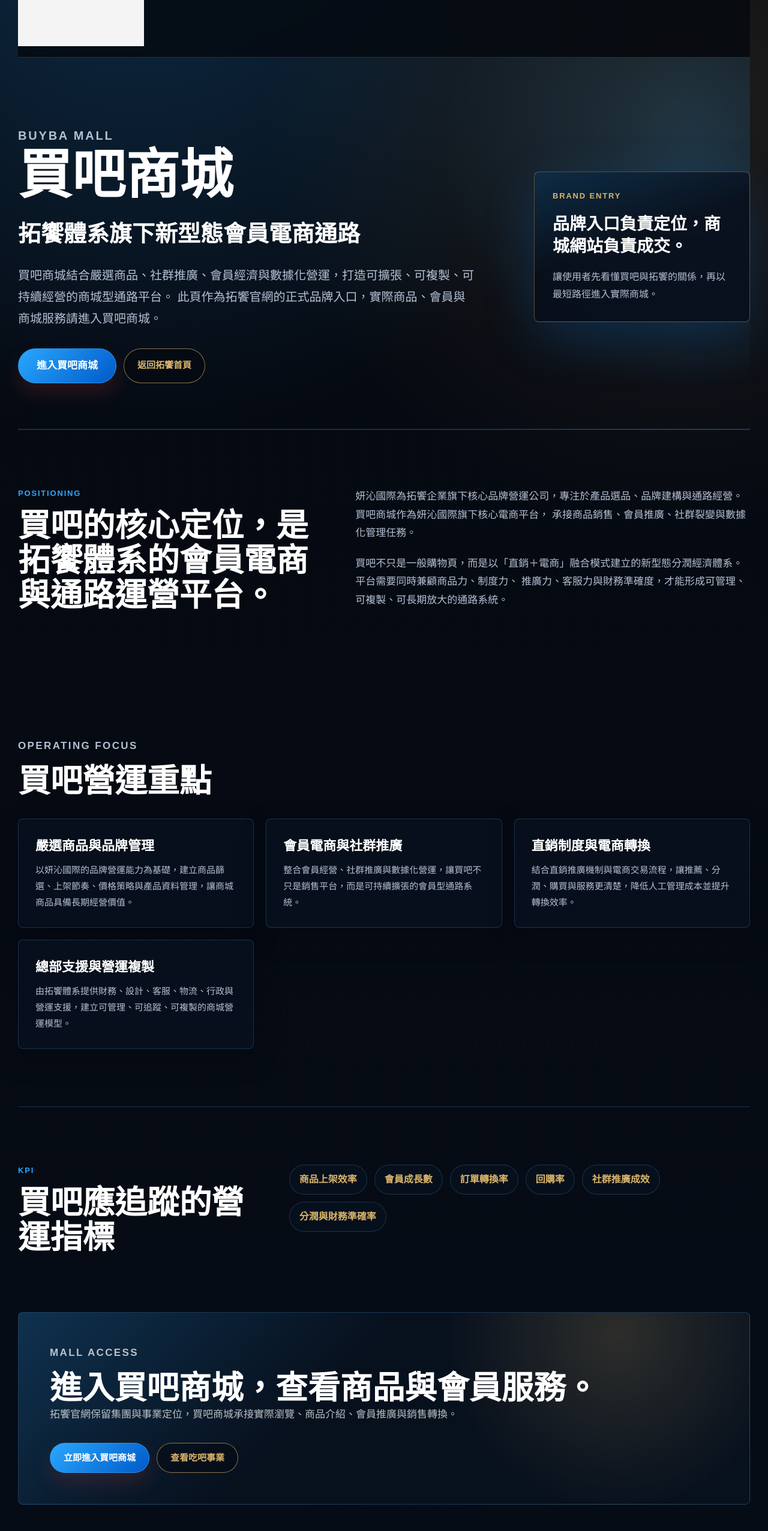
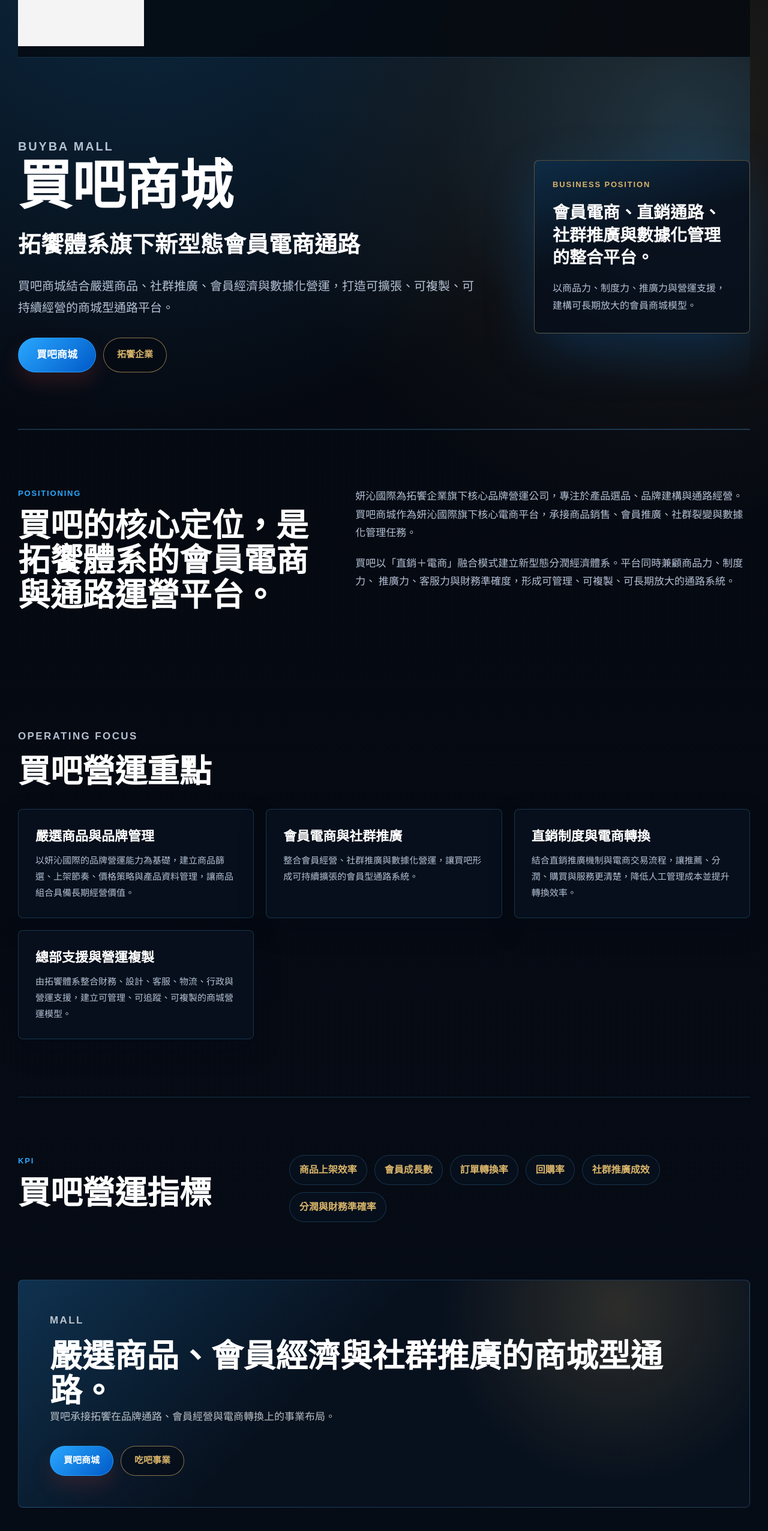
Before and after one commit to elon1215eagle/tuoxiang-group-site, a Next.js app: page /buyba in a window 1280 px wide. Shown: the part 151-2704 px from the top of the page at 60% size. Built offline with nearby package versions, Linux system fonts and the light colour scheme.

Commit message:
Polish site copy

```diff
--- a/app/buyba/page.tsx
+++ b/app/buyba/page.tsx
@@ -7,12 +7,12 @@ const focusItems = [
   {
     title: "嚴選商品與品牌管理",
     description:
-      "以妍沁國際的品牌營運能力為基礎，建立商品篩選、上架節奏、價格策略與產品資料管理，讓商城商品具備長期經營價值。",
+      "以妍沁國際的品牌營運能力為基礎，建立商品篩選、上架節奏、價格策略與產品資料管理，讓商品組合具備長期經營價值。",
   },
   {
     title: "會員電商與社群推廣",
     description:
-      "整合會員經營、社群推廣與數據化營運，讓買吧不只是銷售平台，而是可持續擴張的會員型通路系統。",
+      "整合會員經營、社群推廣與數據化營運，讓買吧形成可持續擴張的會員型通路系統。",
   },
   {
     title: "直銷制度與電商轉換",
@@ -22,7 +22,7 @@ const focusItems = [
   {
     title: "總部支援與營運複製",
     description:
-      "由拓饗體系提供財務、設計、客服、物流、行政與營運支援，建立可管理、可追蹤、可複製的商城營運模型。",
+      "由拓饗體系整合財務、設計、客服、物流、行政與營運支援，建立可管理、可追蹤、可複製的商城營運模型。",
   },
 ];
 
@@ -32,7 +32,7 @@ export default function BuybaPage() {
   return (
     <main className="site-shell subpage">
       <header className="site-header">
-        <Link className="brand-mark" href="/" aria-label="回到拓饗首頁">
+        <Link className="brand-mark" href="/" aria-label="拓饗企業首頁">
           <Image src="/tuoxiang-logo-horizontal.png" alt="拓饗國際 Tuoxiang International" width={220} height={90} />
         </Link>
         <nav className="site-nav" aria-label="主要導覽">
@@ -49,21 +49,20 @@ export default function BuybaPage() {
           <p className="entry-lead">拓饗體系旗下新型態會員電商通路</p>
           <p>
             買吧商城結合嚴選商品、社群推廣、會員經濟與數據化營運，打造可擴張、可複製、可持續經營的商城型通路平台。
-            此頁作為拓饗官網的正式品牌入口，實際商品、會員與商城服務請進入買吧商城。
           </p>
           <div className="hero-actions">
             <a className="button primary button-large" href={mallUrl}>
-              進入買吧商城
+              買吧商城
             </a>
             <Link className="button secondary" href="/">
-              返回拓饗首頁
+              拓饗企業
             </Link>
           </div>
         </div>
         <aside className="entry-panel" aria-label="買吧商城定位">
-          <span>Brand Entry</span>
-          <strong>品牌入口負責定位，商城網站負責成交。</strong>
-          <p>讓使用者先看懂買吧與拓饗的關係，再以最短路徑進入實際商城。</p>
+          <span>Business Position</span>
+          <strong>會員電商、直銷通路、社群推廣與數據化管理的整合平台。</strong>
+          <p>以商品力、制度力、推廣力與營運支援，建構可長期放大的會員商城模型。</p>
         </aside>
       </section>
 
@@ -74,12 +73,12 @@ export default function BuybaPage() {
         </div>
         <div className="copy-block">
           <p>
-            妍沁國際為拓饗企業旗下核心品牌營運公司，專注於產品選品、品牌建構與通路經營。買吧商城作為妍沁國際旗下核心電商平台，
-            承接商品銷售、會員推廣、社群裂變與數據化管理任務。
+            妍沁國際為拓饗企業旗下核心品牌營運公司，專注於產品選品、品牌建構與通路經營。
+            買吧商城作為妍沁國際旗下核心電商平台，承接商品銷售、會員推廣、社群裂變與數據化管理任務。
           </p>
           <p>
-            買吧不只是一般購物頁，而是以「直銷＋電商」融合模式建立的新型態分潤經濟體系。平台需要同時兼顧商品力、制度力、
-            推廣力、客服力與財務準確度，才能形成可管理、可複製、可長期放大的通路系統。
+            買吧以「直銷＋電商」融合模式建立新型態分潤經濟體系。平台同時兼顧商品力、制度力、
+            推廣力、客服力與財務準確度，形成可管理、可複製、可長期放大的通路系統。
           </p>
         </div>
       </section>
@@ -102,7 +101,7 @@ export default function BuybaPage() {
       <section className="section metric-section">
         <div>
           <p className="section-label">KPI</p>
-          <h2>買吧應追蹤的營運指標</h2>
+          <h2>買吧營運指標</h2>
         </div>
         <div className="metric-list">
           {kpis.map((item) => (
@@ -112,15 +111,15 @@ export default function BuybaPage() {
       </section>
 
       <section className="contact-section buyba-entry-cta">
-        <p className="section-label">MALL ACCESS</p>
-        <h2>進入買吧商城，查看商品與會員服務。</h2>
-        <p>拓饗官網保留集團與事業定位，買吧商城承接實際瀏覽、商品介紹、會員推廣與銷售轉換。</p>
+        <p className="section-label">MALL</p>
+        <h2>嚴選商品、會員經濟與社群推廣的商城型通路。</h2>
+        <p>買吧承接拓饗在品牌通路、會員經營與電商轉換上的事業布局。</p>
         <div className="contact-actions">
           <a className="button primary" href={mallUrl}>
-            立即進入買吧商城
+            買吧商城
           </a>
           <Link className="button secondary" href="/chiba">
-            查看吃吧事業
+            吃吧事業
           </Link>
         </div>
       </section>
--- a/app/chiba/page.tsx
+++ b/app/chiba/page.tsx
@@ -9,16 +9,16 @@ const operatingItems = [
 ];
 
 const developmentStages = [
-  ["第一階段", "建立菜單標準、成本表、出餐 SOP、品質檢查與日報追蹤。"],
+  ["第一階段", "完成菜單標準、成本表、出餐 SOP、品質檢查與營運日報。"],
   ["第二階段", "穩定外送、團餐、活動促銷與基本營收模型，驗證市場反應。"],
-  ["第三階段", "形成門市複製、展店評估與加盟前置制度，建立擴張基礎。"],
+  ["第三階段", "建立門市複製、展店評估與加盟前置制度，形成擴張基礎。"],
 ];
 
 export default function ChibaPage() {
   return (
     <main className="site-shell subpage">
       <header className="site-header">
-        <Link className="brand-mark" href="/" aria-label="返回拓饗國際首頁">
+        <Link className="brand-mark" href="/" aria-label="拓饗企業首頁">
           <Image src="/tuoxiang-logo-horizontal.png" alt="拓饗國際 Tuoxiang International" width={220} height={90} />
         </Link>
         <nav className="site-nav" aria-label="主要導覽">
@@ -33,27 +33,27 @@ export default function ChibaPage() {
         <h1>吃吧智慧餐飲系統</h1>
         <p>
           吃吧是拓饗企業在餐飲創新領域推出的智慧餐飲系統，導入自動化設備、機器人流程設計與數據化 SOP，
-          以降低人力依賴、提升出餐穩定度，建立具備連鎖化與加盟複製潛力的餐飲模型。
+          建立低人力、高效率、可複製的餐飲營運模型。
         </p>
         <div className="hero-actions">
-          <Link className="button primary" href="#model">查看營運模型</Link>
-          <Link className="button secondary" href="/">返回拓饗首頁</Link>
+          <Link className="button primary" href="#model">營運模型</Link>
+          <Link className="button secondary" href="/">拓饗企業</Link>
         </div>
       </section>
 
       <section className="section two-column">
         <div>
           <p className="section-label">POSITIONING</p>
-          <h2>吃吧的核心，不只是餐飲產品，而是低人力、高標準化的智慧營運系統。</h2>
+          <h2>吃吧的核心不是單店餐飲，而是可被標準化與複製的智慧餐飲系統。</h2>
         </div>
         <div className="copy-block">
           <p>
-            吃吧透過機器人作業流程、半自動化廚房設備、SOP 數據化管理與低人力營運設計，
-            降低人事成本與營運風險，同時提升出餐效率、品質穩定度與展店速度。
+            吃吧以既定產品與標準流程為基礎，優先建立穩定出餐、成本控制、品質管理與現場管理制度，
+            再逐步擴大到外送、團餐、活動與連鎖化營運。
           </p>
           <p>
-            在拓饗企業的產業整合架構下，吃吧以智慧設備、營運流程與加盟複製能力作為發展核心，
-            逐步建立可規模化、可管理、可輸出的餐飲創新事業。
+            初期重點不在放大研發編制，而在產品標準、出餐 SOP、採購供應、現場訓練與營運數據。
+            銷售模型穩定後，再依市場回饋進行產品優化與新品開發。
           </p>
         </div>
       </section>
@@ -61,7 +61,7 @@ export default function ChibaPage() {
       <section className="section" id="model">
         <div className="section-heading">
           <p className="section-label">OPERATING MODEL</p>
-          <h2>吃吧營運職能</h2>
+          <h2>吃吧營運模型</h2>
         </div>
         <div className="support-grid">
           {operatingItems.map(([title, description]) => (
@@ -76,7 +76,7 @@ export default function ChibaPage() {
       <section className="section stage-section">
         <div className="section-heading">
           <p className="section-label">DEVELOPMENT STAGES</p>
-          <h2>建議發展階段</h2>
+          <h2>發展階段規劃</h2>
         </div>
         <div className="stage-list">
           {developmentStages.map(([stage, description]) => (
--- a/app/page.tsx
+++ b/app/page.tsx
@@ -4,11 +4,11 @@ import { AmbientSound } from "./AmbientSound";
 
 const industryItems = [
   ["區塊鏈技術應用", "參與數位資產平台相關技術建設與應用場景規劃，推動數位經濟基礎能力。"],
-  ["AI 算力基礎建設", "投入 AI 算力資源配置與技術應用布局，建構未來智慧產業發展所需底層能力。"],
+  ["AI 算力基礎建設", "投入 AI 算力資源配置與技術應用布局，建構未來智慧產業所需底層能力。"],
   ["國際貿易整合", "透過跨境資源整合，拓展國際貿易、供應鏈網絡與新型消費品通路機會。"],
   ["兩岸產學合作", "推動產業、學研與資源交流合作，深化跨領域鏈結與長期產業協作。"],
-  ["智慧餐飲系統", "以自動化設備、機器人流程與數據化 SOP，建立低人力、高標準化的餐飲模型。"],
-  ["實體產業合作", "與台灣建設公司合作多項開發案，持續評估具長期價值的實體產業機會。"],
+  ["智慧餐飲系統", "以自動化設備、機器人流程與數據化 SOP，建立低人力、高標準化餐飲模型。"],
+  ["實體產業合作", "連結建設開發、供應鏈與實體場景，評估具長期價值的產業合作機會。"],
 ];
 
 const values = [
@@ -44,18 +44,16 @@ export default function Home() {
         <div className="hero-copy">
           <p className="eyebrow">TOP XIANG GROUP</p>
           <h1>拓饗企業</h1>
-          <p className="hero-lead">
-            以產業整合與科技應用為核心，打造跨領域、高效率、可規模化的未來商業平台。
-          </p>
+          <p className="hero-lead">以產業整合與科技應用為核心，打造可規模化的未來商業生態系。</p>
           <p className="hero-text">
-            拓饗企業（Top Xiang Group）長期聚焦於新經濟體系與實體產業的深度融合，
-            透過科技驅動與商業落地的雙軸策略，持續建構可複製、可擴張、可長期經營的產業生態系。
+            拓饗企業聚焦新經濟體系與實體產業融合，透過科技驅動、品牌經營、通路整合與商業落地，
+            建構跨領域、高效率、可複製的集團型營運平台。
           </p>
           <div className="hero-actions">
-            <Link className="button primary" href="#industry">查看產業布局</Link>
-            <Link className="button secondary" href="#film">觀看集團影片</Link>
+            <Link className="button primary" href="#industry">產業布局</Link>
+            <Link className="button secondary" href="#film">品牌影片</Link>
           </div>
-          <div className="hero-signals" aria-label="拓饗企業策略關鍵字">
+          <div className="hero-signals" aria-label="拓饗企業核心能力">
             <span>Technology</span>
             <span>Industry</span>
             <span>Brand</span>
@@ -66,7 +64,7 @@ export default function Home() {
           <Image src="/tuoxiang-logo-horizontal.png" alt="" width={640} height={320} priority />
           <div>
             <span>集團定位</span>
-            <strong>產業整合 · 科技應用 · 商業落地</strong>
+            <strong>科技為底、通路為橋、品牌為核，推動可落地的產業整合。</strong>
           </div>
         </div>
       </section>
@@ -74,16 +72,16 @@ export default function Home() {
       <section className="section two-column" id="about">
         <div>
           <p className="section-label">GROUP POSITIONING</p>
-          <h2>拓饗企業是一個以新經濟與實體產業融合為核心的多元化發展集團。</h2>
+          <h2>拓饗企業不是單一品牌公司，而是跨產業資源整合與商業落地平台。</h2>
         </div>
         <div className="copy-block">
           <p>
-            集團願景是打造跨領域、高效率、可複製的商業模式，透過科技應用、資源整合、
-            品牌營運與通路建設，持續推進具長期價值的產業布局。
+            拓饗企業以「產業整合與科技應用」為核心，長期聚焦於新經濟體系與實體產業的深度融合。
+            集團透過科技能力、品牌建構、通路運營與供應鏈整合，持續建構可規模化的產業生態系。
           </p>
           <p>
-            拓饗重視長期穩健發展、合規經營、風險控管與產業協作，所有相關業務皆依循當地法規與審查機制進行規劃，
-            以建立能夠承接未來市場變化的整合型商業平台。
+            每一項事業布局，都以合規經營、風險控管、資源協作與長期穩健發展為前提，
+            讓商業模式具備可執行、可管理、可複製的成長基礎。
           </p>
         </div>
       </section>
@@ -98,8 +96,8 @@ export default function Home() {
           <p className="section-label">INDUSTRY PORTFOLIO</p>
           <h2>產業布局</h2>
           <p>
-            拓饗近年積極投入多項前瞻產業，涵蓋區塊鏈技術應用、AI 算力基礎建設、
-            國際貿易整合、兩岸產學合作，以及智慧餐飲創新系統。
+            拓饗近年積極投入多項前瞻產業，涵蓋區塊鏈技術應用、AI 算力基礎建設、國際貿易整合、
+            兩岸產學合作、智慧餐飲系統與實體產業合作。
           </p>
         </div>
         <div className="support-grid">
@@ -115,18 +113,18 @@ export default function Home() {
       <section className="section two-column" id="innovation">
         <div>
           <p className="section-label">INNOVATION BUSINESS</p>
-          <h2>吃吧智慧餐飲系統，建立低人力、高標準化的餐飲創新模型。</h2>
+          <h2>吃吧智慧餐飲系統，打造低人力、高效率、可複製的餐飲營運模型。</h2>
         </div>
         <div className="copy-block">
           <p>
-            在餐飲創新領域，拓饗推出「吃吧」智慧餐飲系統，導入自動化設備與機器人流程設計，
-            以降低人力依賴、提升營運效率，並回應餐飲業長期缺工與標準化管理需求。
+            在餐飲創新領域，拓饗推出「吃吧」智慧餐飲系統，導入自動化設備、機器人流程設計、
+            半自動化廚房設備與數據化 SOP，降低人力依賴並提升出餐穩定度。
           </p>
           <p>
-            吃吧透過機器人作業流程、半自動化廚房設備、SOP 數據化管理與低人力營運設計，
-            降低人事成本與營運風險，同時提升出餐穩定度與擴張速度，具備連鎖化與加盟複製潛力。
+            吃吧的發展重點，是讓餐飲營運從仰賴個人經驗，轉向標準化、流程化與數據化管理，
+            進一步提高連鎖化、加盟複製與規模擴張的可能性。
           </p>
-          <Link className="text-link" href="/chiba">進入吃吧事業介紹</Link>
+          <Link className="text-link" href="/chiba">吃吧事業</Link>
         </div>
       </section>
 
@@ -135,7 +133,7 @@ export default function Home() {
           <p className="section-label">BRAND & CHANNEL</p>
           <h2>品牌與通路</h2>
           <p>
-            妍沁國際為拓饗企業旗下核心品牌營運公司，專注於產品選品、品牌建構與通路經營。
+            拓饗透過品牌公司、商城平台與會員運營，建立從產品選品、品牌包裝、社群推廣到銷售轉換的完整通路架構。
           </p>
         </div>
         <div className="business-grid">
@@ -143,28 +141,28 @@ export default function Home() {
             <span className="card-kicker">品牌營運公司</span>
             <h3>妍沁國際</h3>
             <p>
-              妍沁以「自然嚴選」為產品核心理念，結合供應鏈整合能力與市場趨勢洞察，
-              持續開發具差異化與長期價值的商品組合。
+              妍沁國際為拓饗企業旗下核心品牌營運公司，專注於產品選品、品牌建構與通路經營。
+              以「自然嚴選」為產品核心理念，持續開發具差異化與長期價值的商品組合。
             </p>
             <ul>
               <li>產品選品與品牌建構</li>
-              <li>供應鏈整合與市場趨勢洞察</li>
-              <li>具差異化與長期價值的商品組合</li>
+              <li>供應鏈整合與商品組合</li>
+              <li>通路經營與市場推廣</li>
             </ul>
           </article>
           <article className="business-card accent">
-            <span className="card-kicker">直銷電商平台</span>
+            <span className="card-kicker">會員電商平台</span>
             <h3>買吧商城</h3>
             <p>
               買吧商城為妍沁國際旗下核心電商平台，採用「直銷＋電商」融合模式，
-              結合社群推廣與數據化管理，打造新型態分潤經濟體系。
+              結合社群推廣、數據化管理、分潤制度與嚴選商品策略，打造新型態會員電商通路。
             </p>
             <ul>
-              <li>嚴選商品策略</li>
-              <li>創新獎金制度</li>
-              <li>社群裂變機制與數位化管理</li>
+              <li>嚴選商品與會員經營</li>
+              <li>社群推廣與電商轉換</li>
+              <li>分潤制度與數據化管理</li>
             </ul>
-            <Link className="text-link" href="/buyba">進入買吧事業介紹</Link>
+            <Link className="text-link" href="/buyba">買吧商城</Link>
           </article>
         </div>
       </section>
@@ -172,7 +170,7 @@ export default function Home() {
       <section className="section operating-section">
         <div>
           <p className="section-label">CORE VALUE</p>
-          <h2>科技為底、通路為橋、品牌為核。</h2>
+          <h2>拓饗核心價值</h2>
         </div>
         <ol className="principle-list">
           {values.map((item) => (
@@ -184,10 +182,8 @@ export default function Home() {
       <section className="section video-section" id="film">
         <div className="section-heading">
           <p className="section-label">BRAND FILM</p>
-          <h2>拓饗集團形象影片</h2>
-          <p>
-            以影像呈現拓饗企業的產業視野、科技應用、品牌通路與智慧餐飲布局。
-          </p>
+          <h2>拓饗企業形象影片</h2>
+          <p>科技、產業、品牌與通路整合，形成拓饗企業的長期發展主軸。</p>
         </div>
         <div className="video-frame">
           <video controls preload="metadata" poster="/tuoxiang-logo-horizontal.png">
@@ -198,14 +194,12 @@ export default function Home() {
       </section>
 
       <section className="contact-section" id="contact">
-        <p className="section-label">CONTACT</p>
-        <h2>合作洽詢</h2>
-        <p>
-          歡迎產業合作、技術應用、品牌通路、國際貿易、智慧餐飲與事業投資合作夥伴洽詢。
-        </p>
+        <p className="section-label">BUSINESS UNITS</p>
+        <h2>事業布局</h2>
+        <p>買吧商城與吃吧智慧餐飲，分別承接拓饗在會員電商與智慧餐飲領域的事業發展。</p>
         <div className="contact-actions">
-          <Link className="button primary" href="/buyba">買吧合作</Link>
-          <Link className="button secondary" href="/chiba">吃吧合作</Link>
+          <Link className="button primary" href="/buyba">買吧商城</Link>
+          <Link className="button secondary" href="/chiba">吃吧事業</Link>
         </div>
       </section>
     </main>
```
Also changed, not shown: app/layout.tsx (+2 -6 lines).
